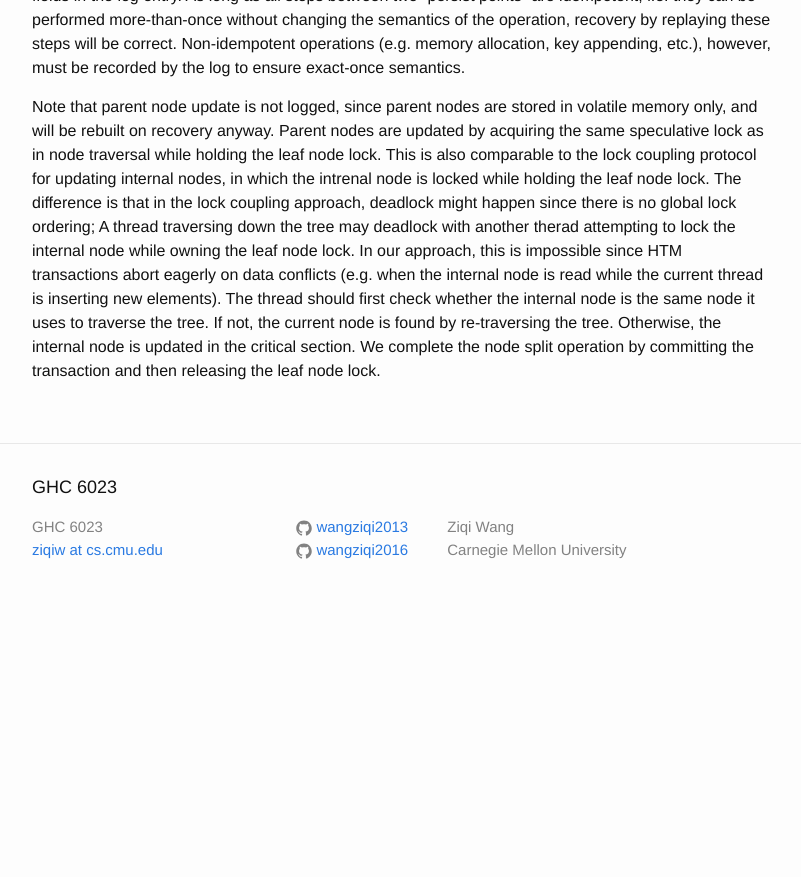
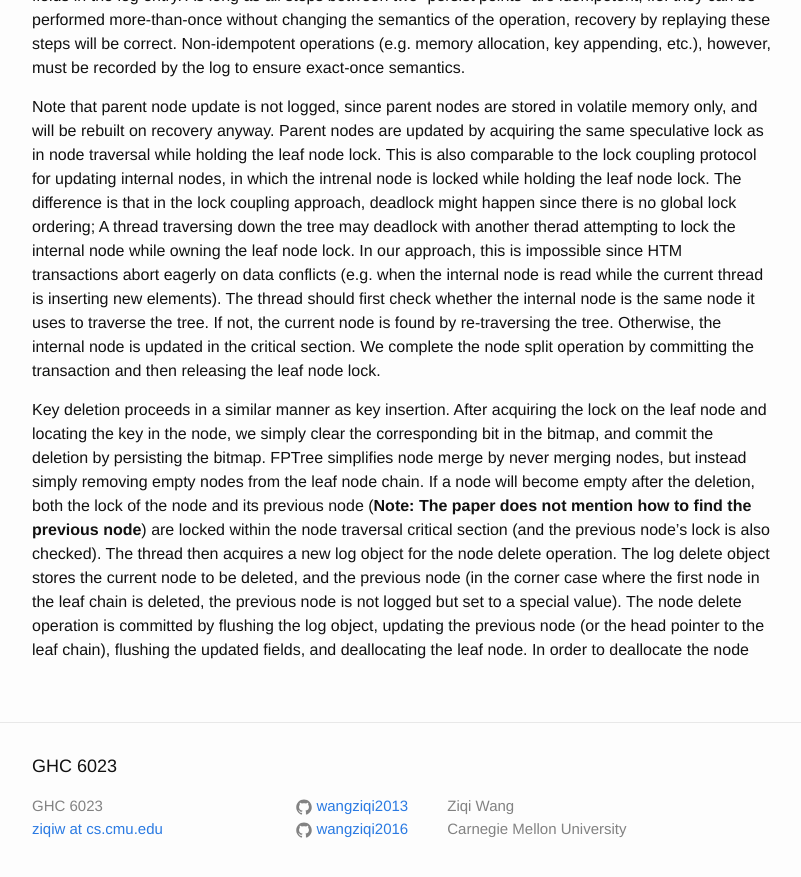
Before and after one commit to wangziqi2013/wangziqi2013.github.io, a Jekyll site: the page built from _posts/2019-11-17-fptree.markdown, in a window 1280 px wide and 900 px high, scrolled down 3670 px. Shown: the top 877 px of the window, without its empty margins (238-1039 px from the left). Built offline with Jekyll 4.4.1, drawn with Linux system fonts in a browser that asks for light colours; before the commit the page ends 4291 px from its top, so only the background shows below that.

Commit message:
Adding delete

```diff
--- a/_posts/2019-11-17-fptree.markdown
+++ b/_posts/2019-11-17-fptree.markdown
@@ -146,3 +146,14 @@ abort eagerly on data conflicts (e.g. when the internal node is read while the c
 The thread should first check whether the internal node is the same node it uses to traverse the tree. If not, the current
 node is found by re-traversing the tree. Otherwise, the internal node is updated in the critical section. We complete the
 node split operation by committing the transaction and then releasing the leaf node lock.
+
+Key deletion proceeds in a similar manner as key insertion. After acquiring the lock on the leaf node and locating
+the key in the node, we simply clear the corresponding bit in the bitmap, and commit the deletion by persisting the bitmap.
+FPTree simplifies node merge by never merging nodes, but instead simply removing empty nodes from the leaf node chain.
+If a node will become empty after the deletion, both the lock of the node and its previous node (**Note: The paper does
+not mention how to find the previous node**) are locked within the node traversal critical section (and the previous
+node's lock is also checked). The thread then acquires a new log object for the node delete operation. The log delete
+object stores the current node to be deleted, and the previous node (in the corner case where the first node in the
+leaf chain is deleted, the previous node is not logged but set to a special value). The node delete operation is committed
+by flushing the log object, updating the previous node (or the head pointer to the leaf chain), flushing the updated
+fields, and deallocating the leaf node. In order to deallocate the node
```
